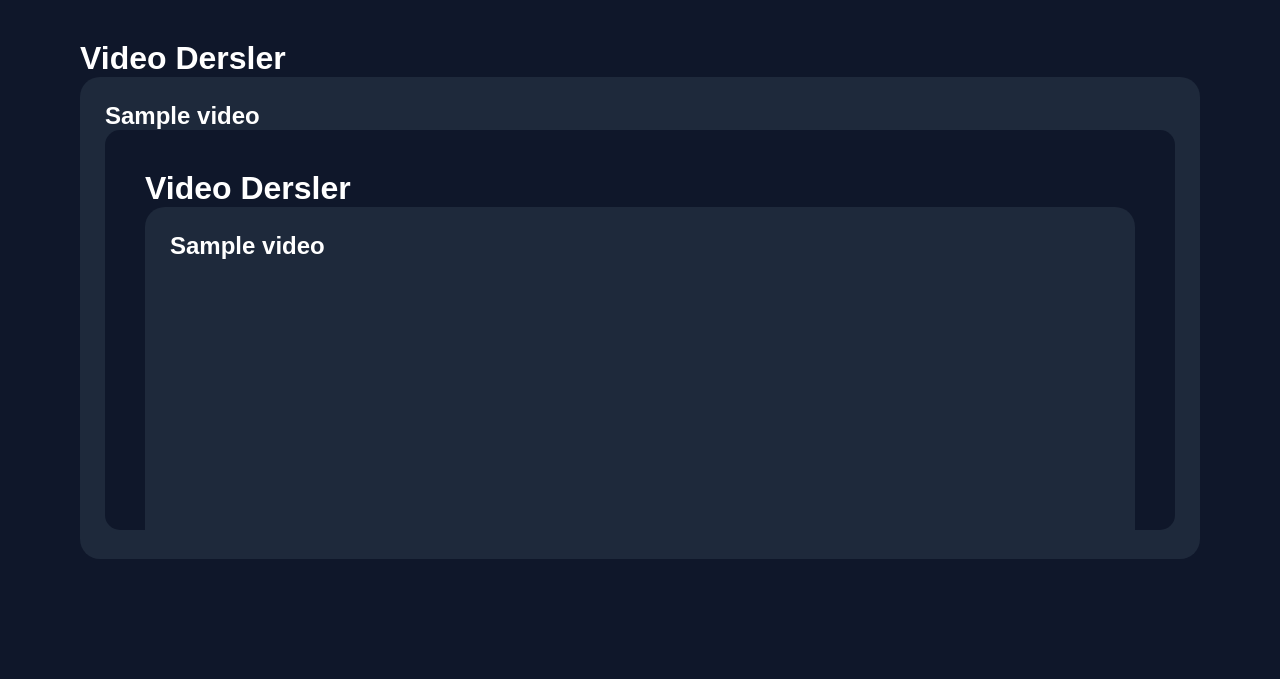
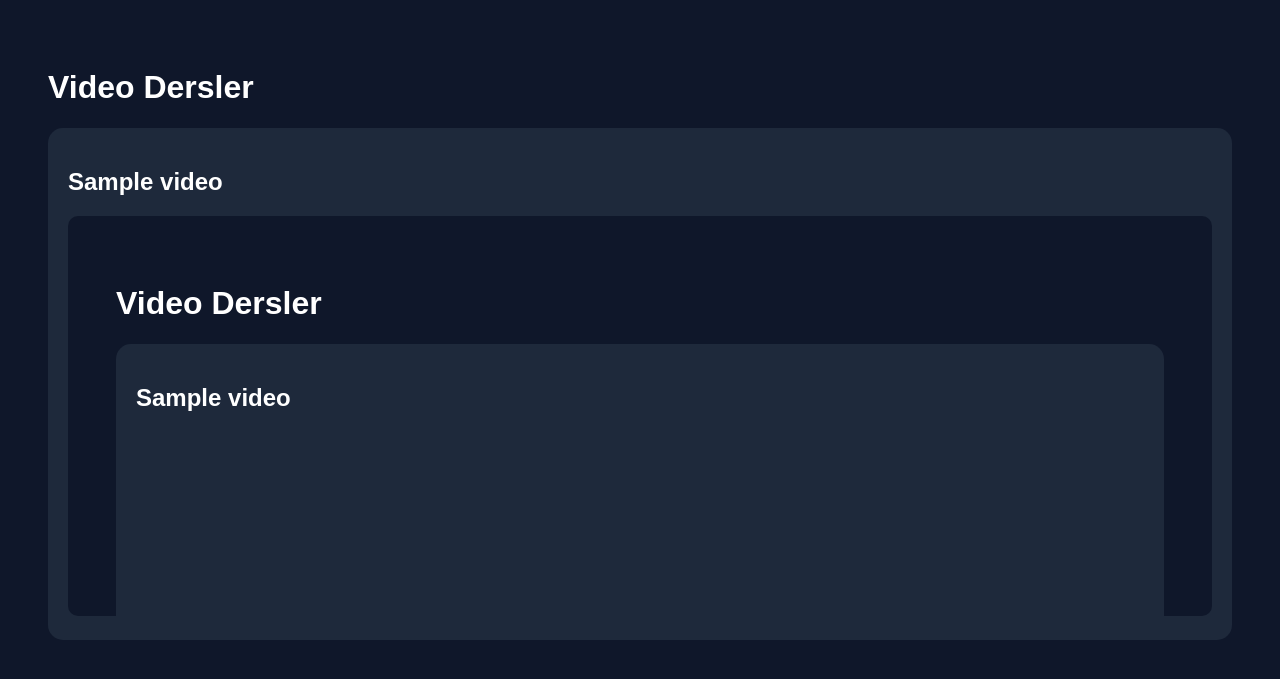
Before and after one commit to 242201012-sketch/ai-egitim-sistemi, a Flask app: template templates/video_lesson.html in a window 1280 px wide. Shown: the top 679 px of the page. Run offline with Flask 3, Linux system fonts and the light colour scheme; the template is opened without the code that fills it: most values are stand-ins (such as "Sample title", 1, 10 or a date in 2020).

Commit message:
Update video_lesson.html

```diff
--- a/templates/video_lesson.html
+++ b/templates/video_lesson.html
@@ -2,23 +2,22 @@
 <html lang="tr">
 <head>
     <meta charset="UTF-8">
+    <meta name="viewport" content="width=device-width, initial-scale=1.0">
     <title>Video Dersler</title>
-
-    <link rel="stylesheet"
-          href="{{ url_for('static', filename='style.css') }}">
 
     <style>
 
-.video-container{
-    max-width:1200px;
-    margin:auto;
+        body{
+            background:#0f172a;
+            color:white;
+            font-family:Arial;
             padding:40px;
         }
 
         .video-card{
             background:#1e293b;
-    padding:25px;
-    border-radius:20px;
+            padding:20px;
+            border-radius:15px;
             margin-bottom:30px;
         }
 
@@ -26,15 +25,12 @@ iframe{
             width:100%;
             height:400px;
             border:none;
-    border-radius:15px;
+            border-radius:10px;
         }
 
     </style>
-
 </head>
 <body>
-
-<div class="video-container">
 
     <h1>Video Dersler</h1>
 
@@ -44,7 +40,8 @@ iframe{
 
         <h2>{{ video.title }}</h2>
 
-        <iframe src="{{ video.url }}"
+        <iframe
+            src="{{ video.url }}"
             allowfullscreen>
         </iframe>
 
@@ -52,7 +49,5 @@ iframe{
 
     {% endfor %}
 
-</div>
-
 </body>
 </html>
```
Lines whose indentation alone changed are shown as unchanged.
